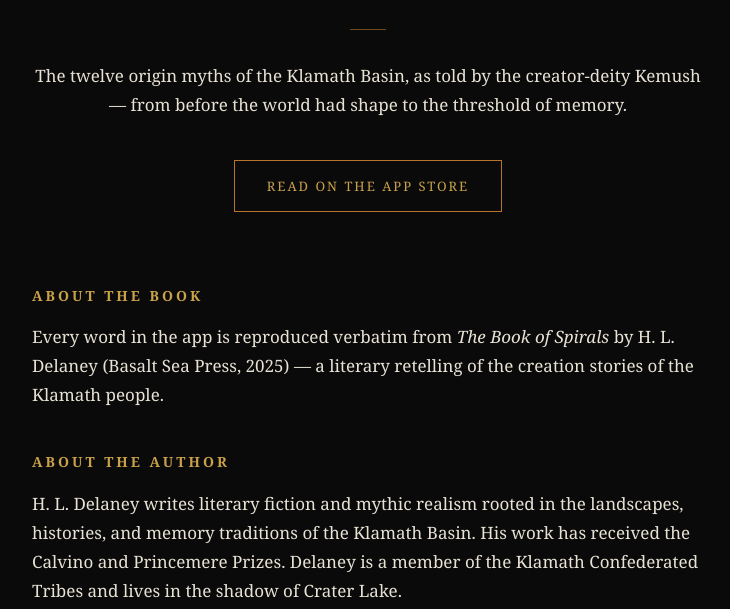
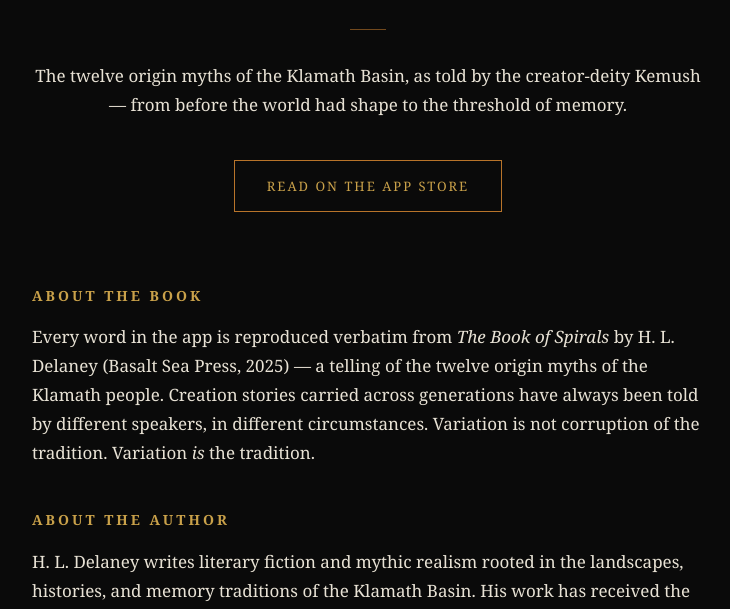
Before and after one commit to hldelaney/spirals-of-kemush-site, a plain HTML site: page index.html in a window 1280 px wide. Shown: the part 191-800 px from the top of the page, without its empty margins (272-1002 px from the left). Drawn offline with Linux system fonts and the light colour scheme.

Commit message:
Reframe About: telling within a tradition, not derivative retelling

```diff
--- a/index.html
+++ b/index.html
@@ -18,7 +18,7 @@
         </div>
 
         <h2>About the Book</h2>
-        <p>Every word in the app is reproduced verbatim from <span class="italic">The Book of Spirals</span> by H. L. Delaney (Basalt Sea Press, 2025) — a literary retelling of the creation stories of the Klamath people.</p>
+        <p>Every word in the app is reproduced verbatim from <span class="italic">The Book of Spirals</span> by H. L. Delaney (Basalt Sea Press, 2025) — a telling of the twelve origin myths of the Klamath people. Creation stories carried across generations have always been told by different speakers, in different circumstances. Variation is not corruption of the tradition. Variation <span class="italic">is</span> the tradition.</p>
 
         <h2>About the Author</h2>
         <p>H. L. Delaney writes literary fiction and mythic realism rooted in the landscapes, histories, and memory traditions of the Klamath Basin. His work has received the Calvino and Princemere Prizes. Delaney is a member of the Klamath Confederated Tribes and lives in the shadow of Crater Lake.</p>
```
